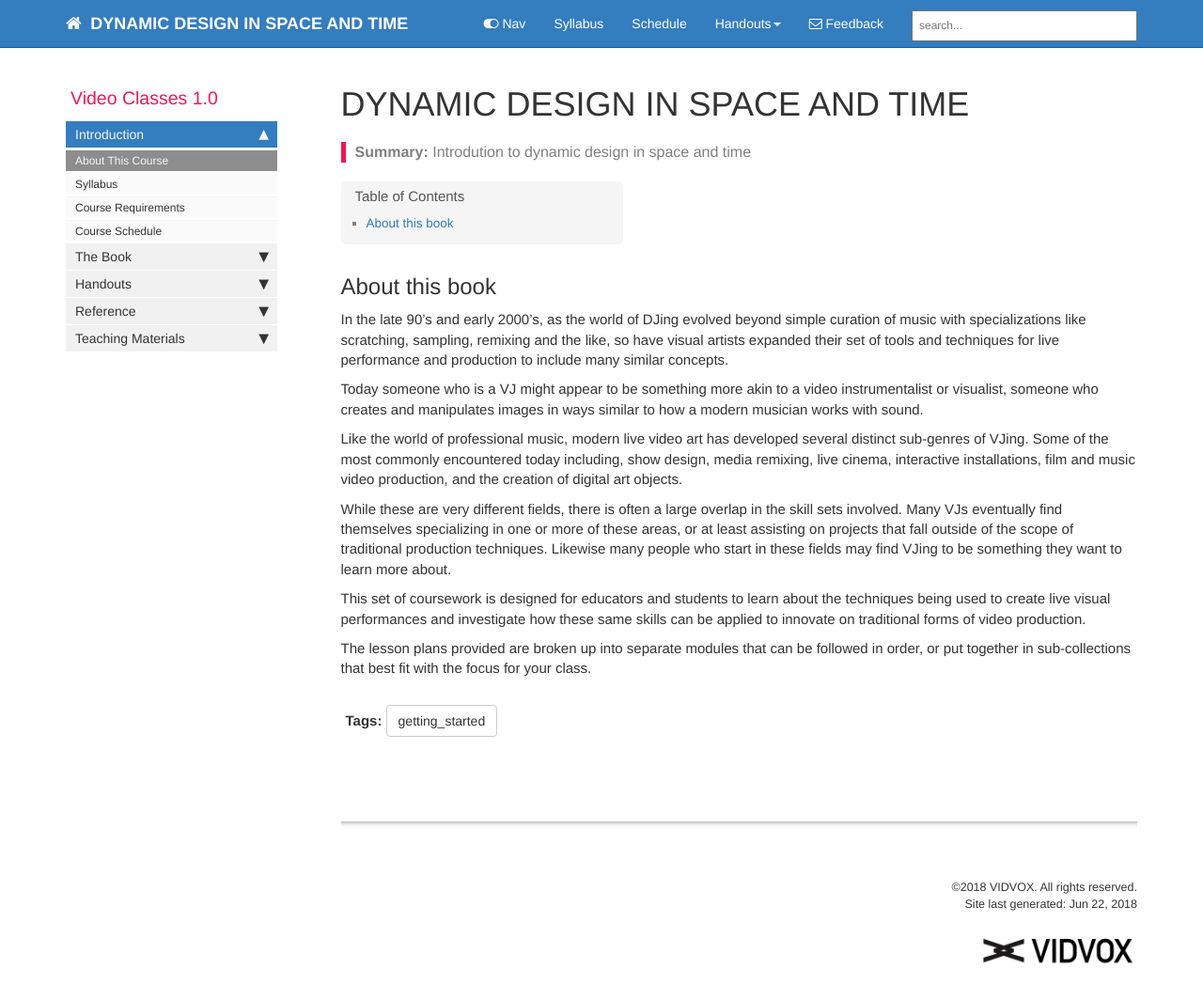
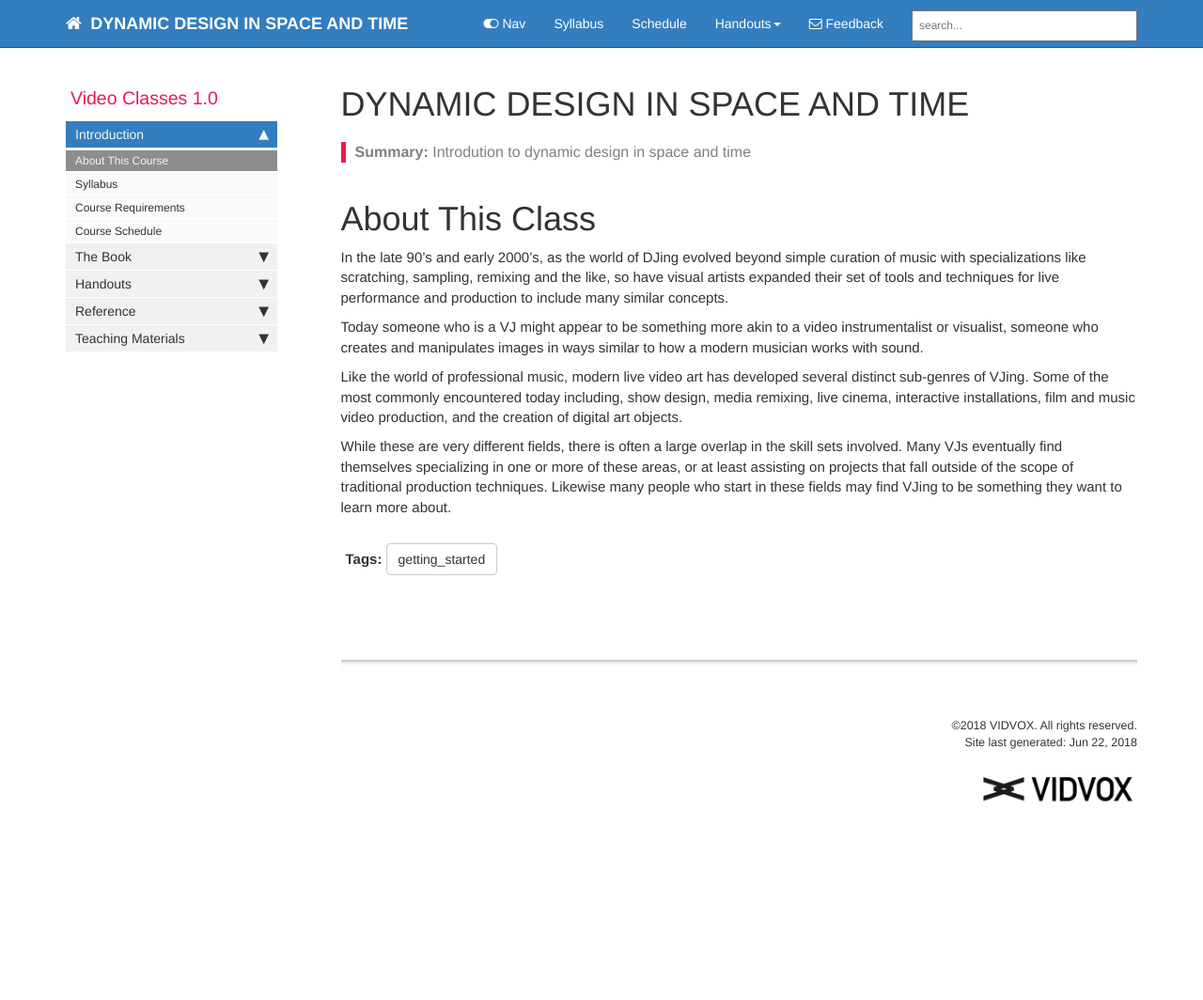
Before and after one commit to Vidvox/vvedu, a Jekyll site: the page built from index.md, in a window 1280 px wide and 1111 px high. Shown: the top 1064 px of the window at 94% size. Built offline with Jekyll 4.4.1, drawn with Linux system fonts in a browser that asks for light colours; nearby versions of some CDN libraries; comment, search, counter and statistics services are not loaded.

Commit message:
Minor changes

```diff
--- a/_data/sidebars/home_sidebar.yml
+++ b/_data/sidebars/home_sidebar.yml
@@ -72,7 +72,7 @@ entries:
       output: web, pdf
 
     - title: Handout 2
-      url: /handout_1.html
+      url: /handout_2.html
       output: web, pdf
 
     - title: Handout 3
--- a/index.md
+++ b/index.md
@@ -7,7 +7,7 @@ permalink: index.html
 summary: "Introdution to dynamic design in space and time"
 ---
 
-## About this book
+# About This Class
 
 In the late 90's and early 2000's, as the world of DJing evolved beyond simple curation of music with specializations like scratching, sampling, remixing and the like, so have visual artists expanded their set of tools and techniques for live performance and production to include many similar concepts.
 
@@ -16,7 +16,3 @@ Today someone who is a VJ might appear to be something more akin to a video inst
 Like the world of professional music, modern live video art has developed several distinct sub-genres of VJing. Some of the most commonly encountered today including, show design, media remixing, live cinema, interactive installations, film and music video  production, and the creation of digital art objects.
 
 While these are very different fields, there is often a large overlap in the skill sets involved. Many VJs eventually find themselves specializing in one or more of these areas, or at least assisting on projects that fall outside of the scope of traditional production techniques. Likewise many people who start in these fields may find VJing to be something they want to learn more about.
-
-This set of coursework is designed for educators and students to learn about the techniques being used to create live visual performances and investigate how these same skills can be applied to innovate on traditional forms of video production.
-
-The lesson plans provided are broken up into separate modules that can be followed in order, or put together in sub-collections that best fit with the focus for your class.
```
Also changed, not shown: 06/index.md (deleted, +0 -11 lines), _data/topnav.yml (+4 -4 lines).
